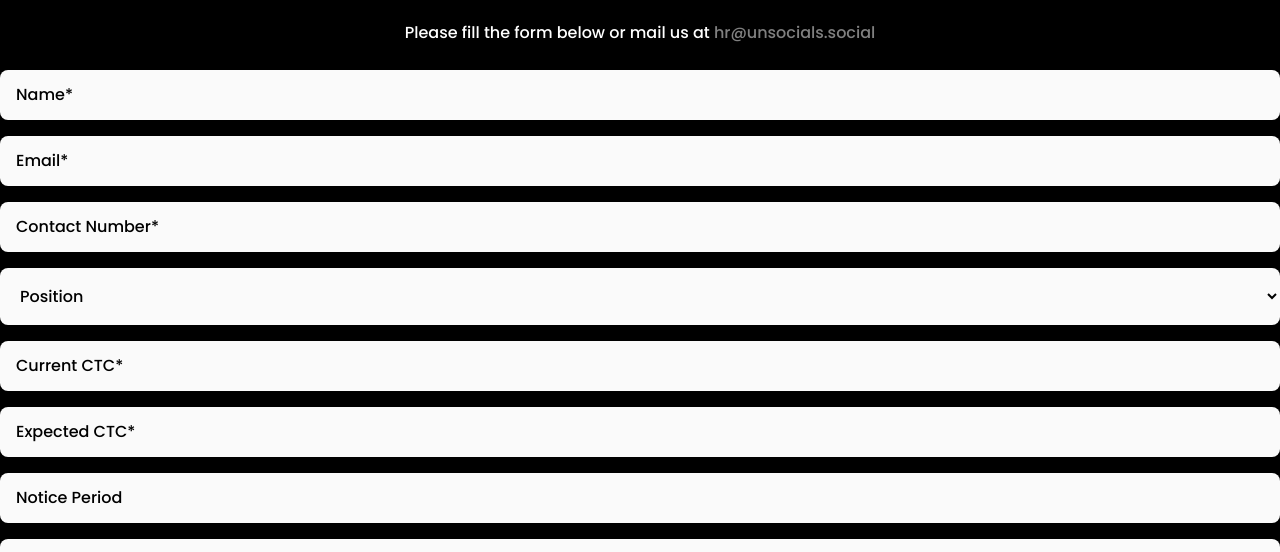
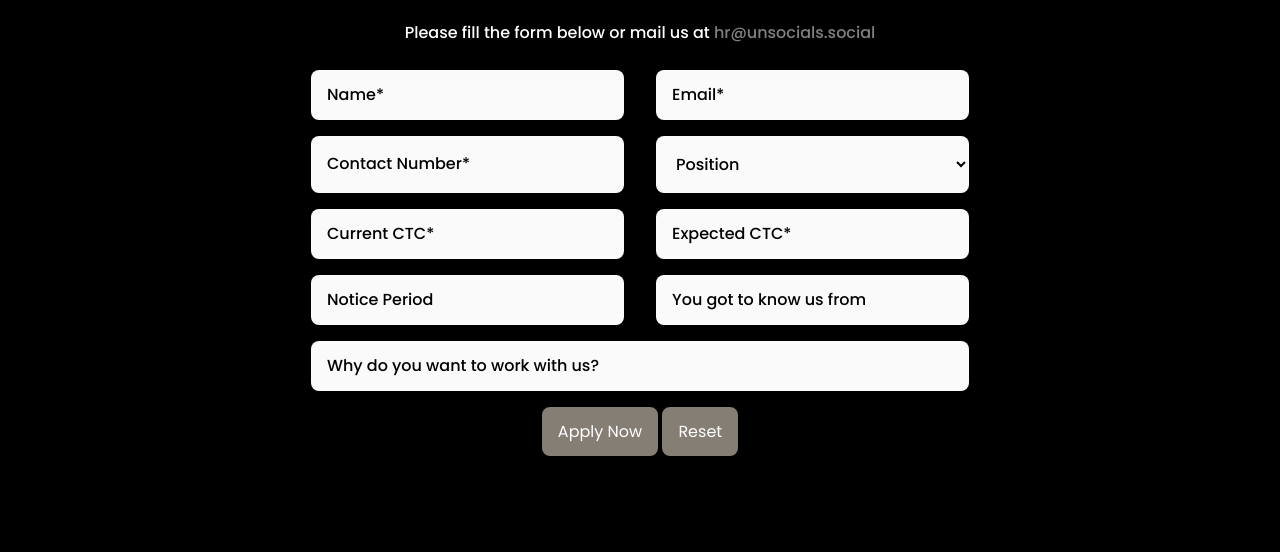
Before and after one commit to abhishekchandra2522k/company-landing-page, a plain HTML site: page careers.html in a window 1280 px wide. Shown: the part 223-775 px from the top of the page. Drawn offline with nearby package versions, Linux system fonts and the light colour scheme.

Commit message:
Add contact__grid class to form, improve alignments

```diff
--- a/careers.html
+++ b/careers.html
@@ -47,14 +47,12 @@
                         </p>
                 </div>
 
-                <div class="contact__container contact__container1 bd-grid">
+                <div class="contact__container2 bd-grid">
                     <form action="mailto:hr@unsocials.social" method="post" enctype="text/plain" class="contact__form">
-                        <div class="contact__inputs">
+                        <div class="contact__inputs contact__grid">
                             <input type="text" placeholder="Name*" name="Name" class="contact__input" required>
                             <input type="mail" placeholder="Email*" name="E-mail" class="contact__input" required>
-                        </div>
-                        <div class="contact__inputs">
-                            <input type="text" placeholder="Contact Number*" name="Mobile" class="contact__input" required>
+                            <input type="number" placeholder="Contact Number*" name="Mobile" class="contact__input" required>
                             <select name="Requirement" id="requirement" class="contact__input" aria-placeholder="requirement" required>
                                 <option value="none">Position</option>
                                 <option value="Social Media Manager">Social Media Manager</option>
@@ -66,21 +64,30 @@
                                 <option value="Video Editor">Video Editor</option>
                                 <option value="Content Writer">Content Writer</option>
                             </select>
-                            <input type="text" placeholder="Current CTC*" class="contact__input" name="CCTC" required>
-                            <input type="text" placeholder="Expected CTC*" class="contact__input" name="ECTC" required>
-                            <input type="text" placeholder="Notice Period" class="contact__input" name="Notice Period" required>
+                            <input type="number" placeholder="Current CTC*" class="contact__input" name="CCTC" required>
+                            <input type="number" placeholder="Expected CTC*" class="contact__input" name="ECTC" required>
+                            <input type="number" placeholder="Notice Period" class="contact__input" name="Notice Period" required>
+                            <input name="You got to know us from" id="" cols="0" rows="10" placeholder="You got to know us from" class="contact__input message" required>
                         </div>
-
-                        <input name="Message" id="" cols="0" rows="10" placeholder="You got to know us from" class="contact__input message" required>
-                        <input name="Message" id="" cols="0" rows="10" placeholder="Why do you want to work with us?" class="contact__input message" required>
-                        <input type="submit" value="Apply Now" class="button contact__button">
-                        <input type="reset" value="Reset" class="button contact__button">
+                            <input name="Why" id="" cols="0" rows="10" placeholder="Why do you want to work with us?" class="contact__input message" required>
+                            <div class="submit">
+                                <input type="submit" value="Apply Now" class="button contact__button">
+                                <input type="reset" value="Reset" class="button contact__button">
+                            </div>
                     </form>
+                    <br><br>
                     <p class="contact__description section-subtitle">Can't find your openings? <br> Drop your resume at <a href="https://mail.google.com/mail/?view=cm&fs=1&to=hr@unsocials.social" style="color: gray;" target="_blank">hr@unsocials.social</a>
                     </p>
 
                 </div>
             </div>
+        </section>
+
+        <section class="home2" id="home">
+            <h2 class="home__content">
+                <span>U N</span> S O C I A L S <br>
+            </h2>
+            <br><br>
         </section>
     </main>
     <!--========== FOOTER ==========-->
```
